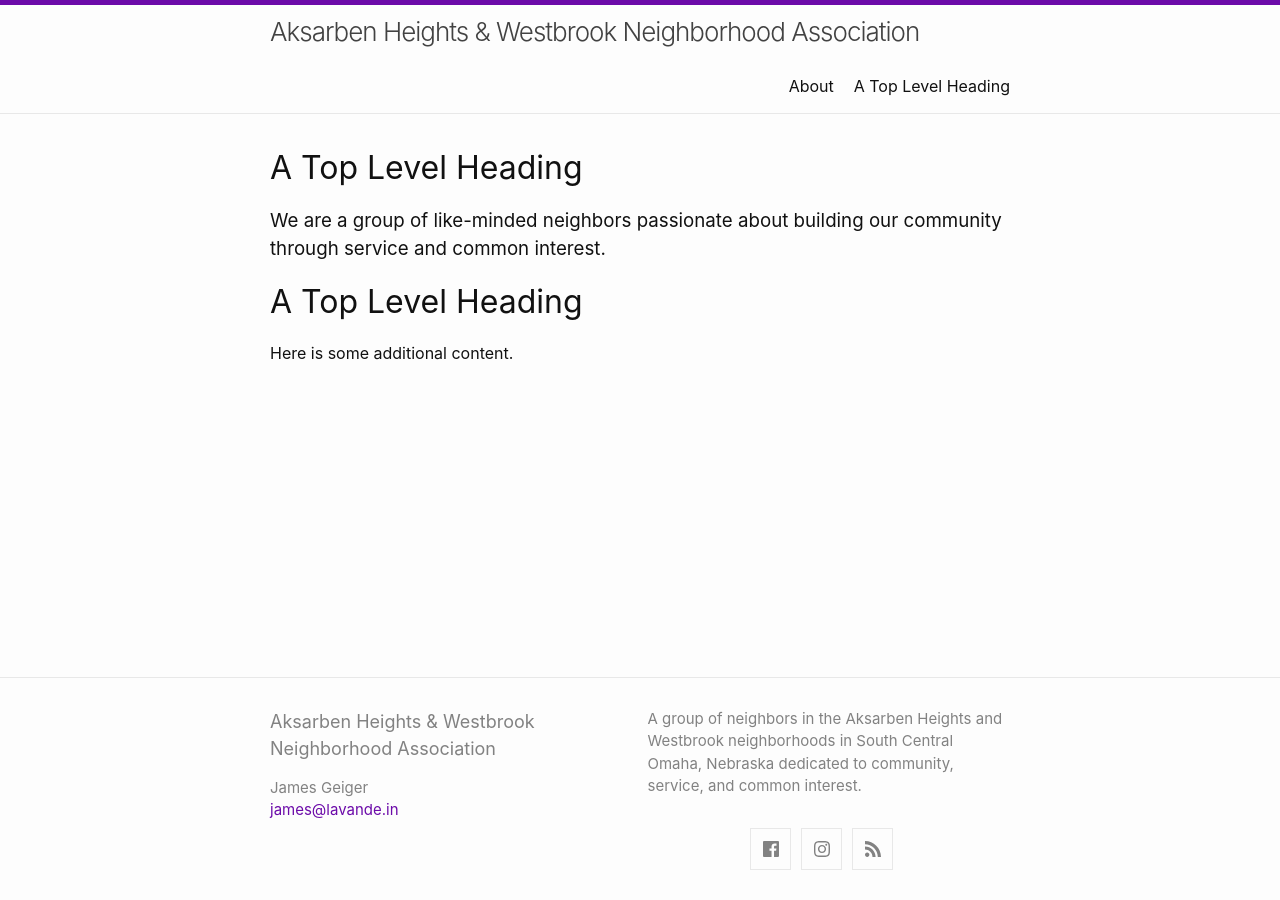
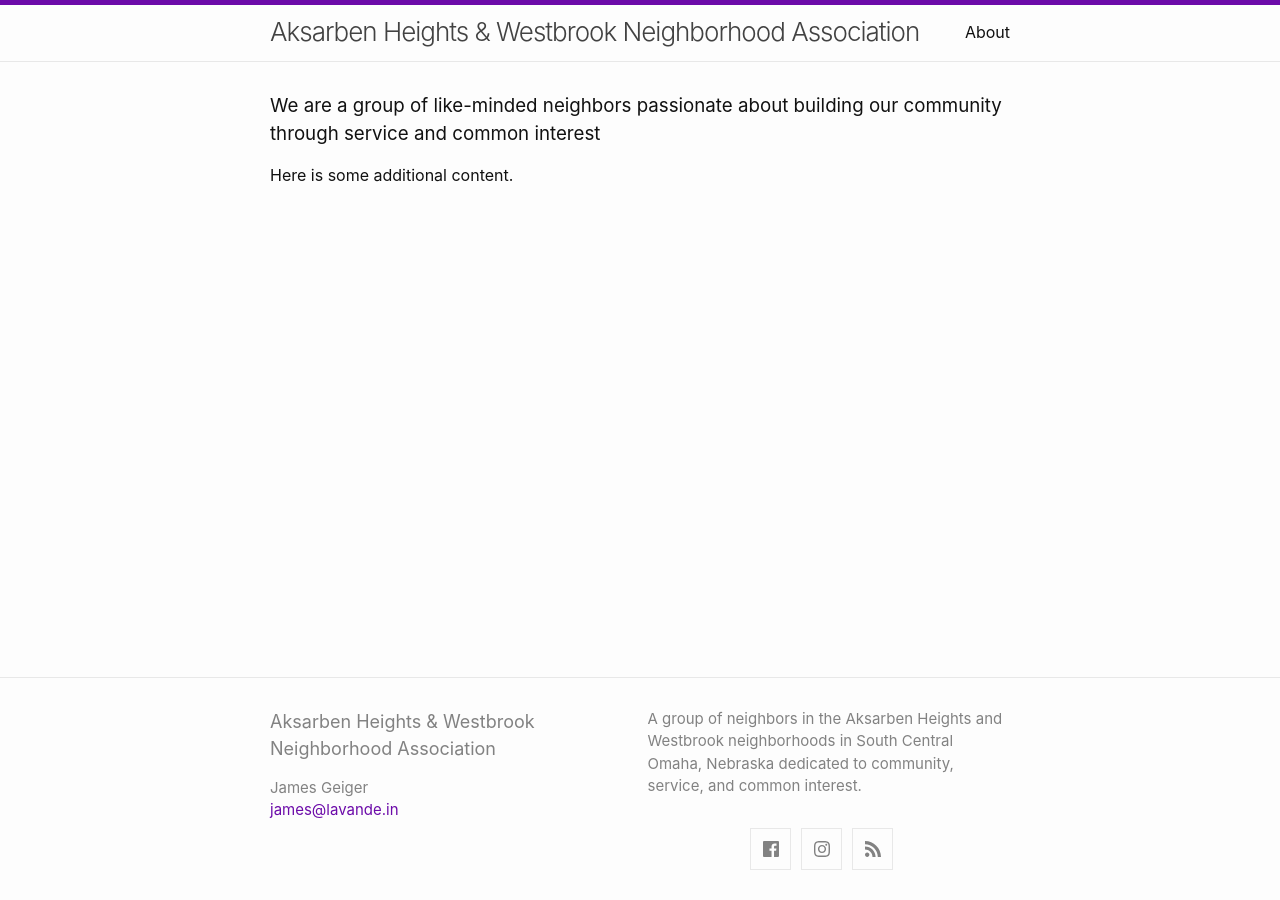
Before and after one commit to james-geiger/ahwna, a Jekyll site: the page built from index.md, in a window 1280 px wide. Built offline with Jekyll 4.4.1, drawn with Linux system fonts in a browser that asks for light colours; our own code applies the rules of GitHub Pages for plain Markdown files.

Commit message:
Update index.md

```diff
--- a/index.md
+++ b/index.md
@@ -6,8 +6,8 @@
 # See: https://jekyllrb.com/docs/themes/#overriding-theme-defaults
 #
 layout: home
-tagline: We are a group of like-minded neighbors passionate about building our community through service and common interest.
+tagline: We are a group of like-minded neighbors passionate about building our community through service and common interest
+
 ---
 
-# A Top Level Heading
 Here is some additional content.
```
